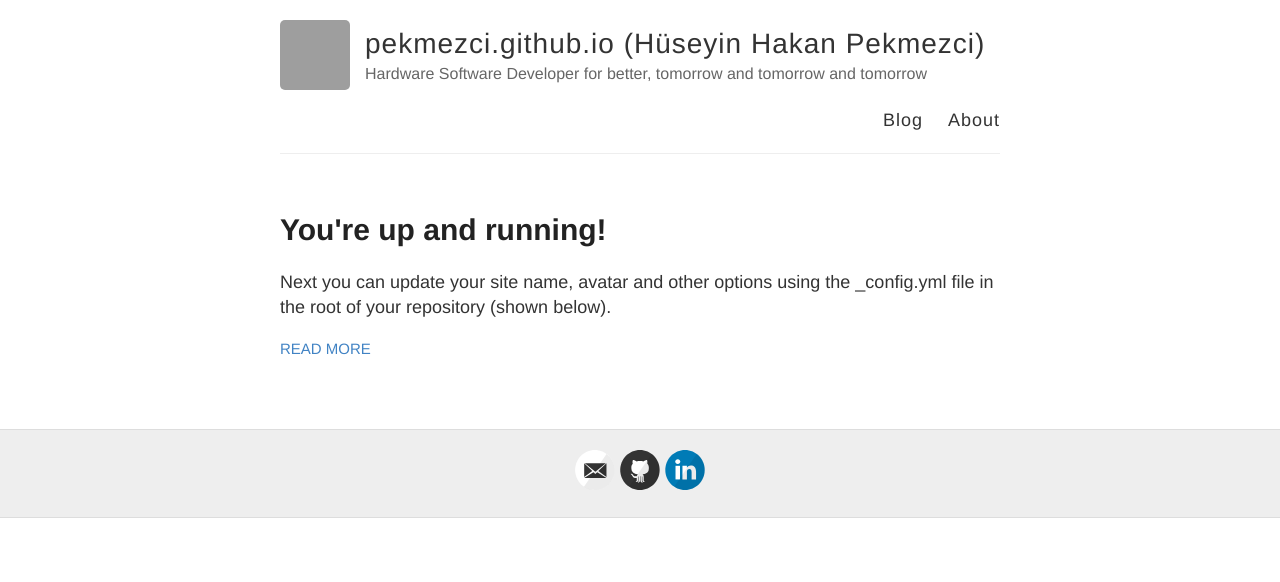
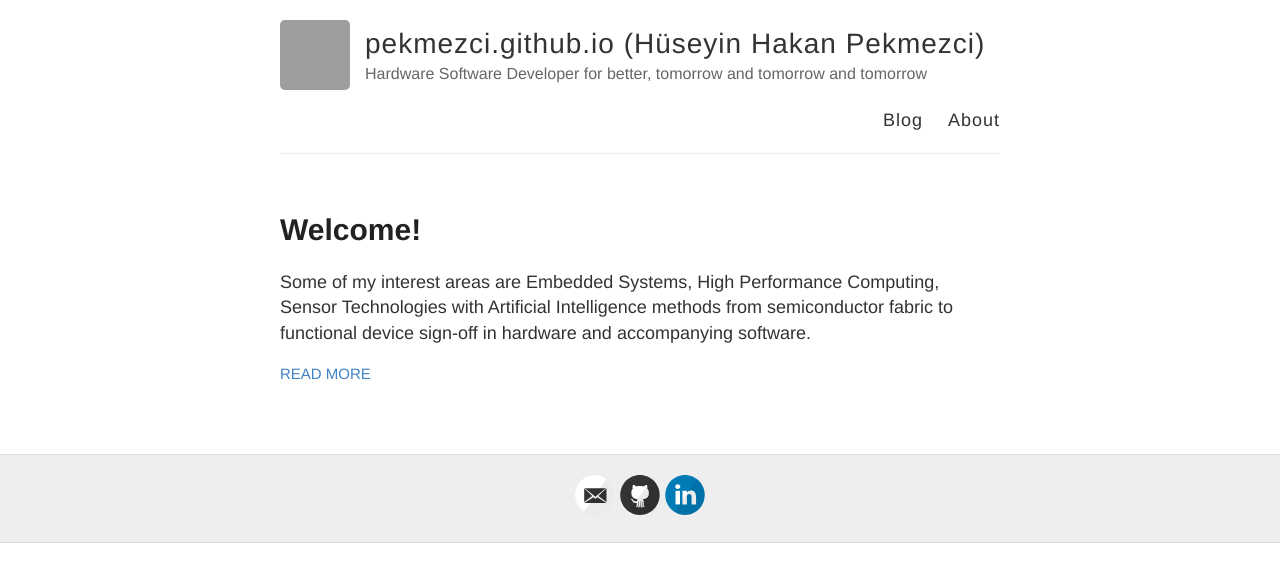
Before and after one commit to pekmezci/pekmezci.github.io, a Jekyll site: the page built from index.html, in a window 1280 px wide. Shown: the top 582 px of the page. Built offline with Jekyll 4.4.1, drawn with Linux system fonts in a browser that asks for light colours; grey boxes are pictures that could not be loaded.

Commit message:
welcome updates

```diff
--- a/_posts/2016-9-9-Hello-World.md
+++ b/_posts/2016-9-9-Hello-World.md
@@ -1,10 +1,8 @@
 ---
 layout: post
-title: You're up and running!
+title: Welcome!
 ---
 
-Next you can update your site name, avatar and other options using the _config.yml file in the root of your repository (shown below).
+Some of my interest areas are Embedded Systems, High Performance Computing, Sensor Technologies with Artificial Intelligence methods from semiconductor fabric to functional device sign-off in hardware and accompanying software.
 
-![_config.yml]({{ site.baseurl }}/images/config.png)
-
-The easiest way to make your first post is to edit this one. Go into /_posts/ and update the Hello World markdown file. For more instructions head over to the [pekmezci.github.io repository](https://github.com/pekmezci.github.io) on GitHub.
+There is no need to say, most of the projects that I have been involved were in private repositories or just developed in-house. There is only a few can be found in public repositories Bitbucket, Google Code:(shut down) and [ my git repository](https://github.com/pekmezci) on GitHub.
```
